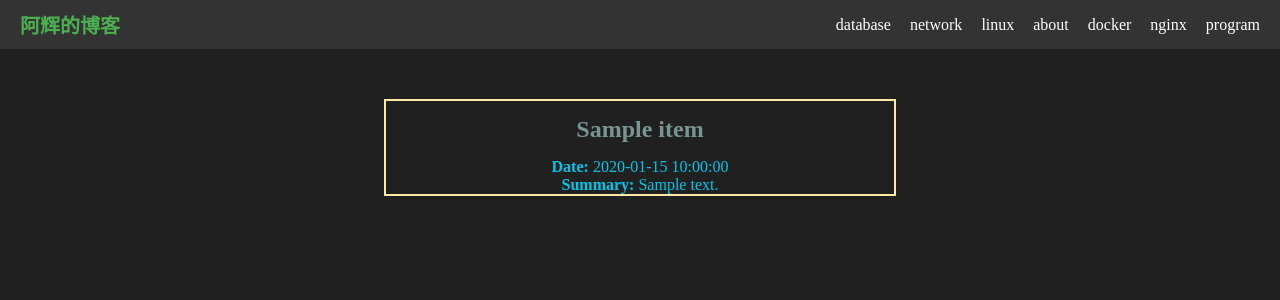
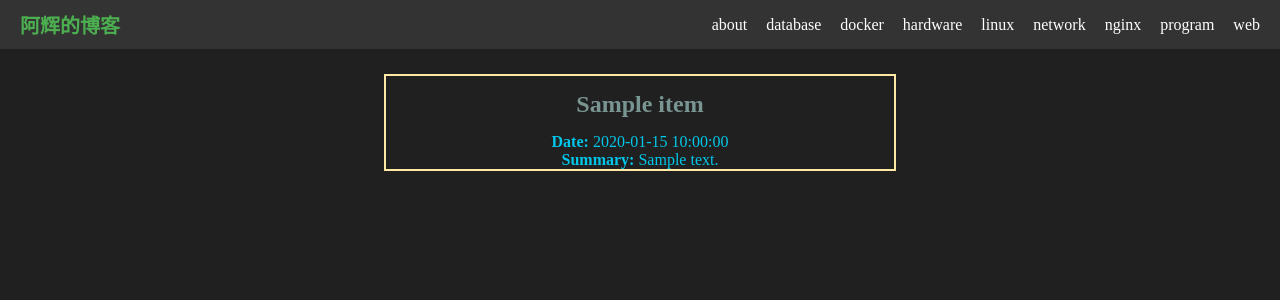
Before and after one commit to Koril33/blogger, a Python web app: template template/category.html in a window 1280 px wide. Shown: the top 300 px of the page. Run offline with Jinja, Linux system fonts and the light colour scheme; the template is opened without the code that fills it: most values are stand-ins (such as "Sample title", 1, 10 or a date in 2020).

Commit message:
fix: 导航栏修改，样式调整

```diff
--- a/css/category.css
+++ b/css/category.css
@@ -51,16 +51,16 @@ hr {
 
 .category {
     text-align: center;
-    margin-top: 50px;
-    margin-bottom: 50px;
+    margin-top: 25px;
+    margin-bottom: 25px;
     width: clamp(250px, 40%, 800px);
     border: 2px solid #ffe9a5;
 }
 
 .article {
     text-align: center;
-    margin-top: 50px;
-    margin-bottom: 50px;
+    margin-top: 25px;
+    margin-bottom: 25px;
     width: clamp(250px, 40%, 800px);
     border: 2px solid #c1f2ef;
 }
--- a/template/category.html
+++ b/template/category.html
@@ -10,13 +10,15 @@
 <nav>
     <a href="/blog/index.html" class="brand">阿辉的博客</a>
     <div class="nav-links">
+        <a href="/blog/about/index.html">about</a>
         <a href="/blog/database/index.html">database</a>
+        <a href="/blog/docker/index.html">docker</a>
+        <a href="/blog/hardware/index.html">hardware</a>
+        <a href="/blog/linux/index.html">linux</a>
         <a href="/blog/network/index.html">network</a>
-        <a href="/blog/linux/index.html">linux</a>
-        <a href="/blog/about/index.html">about</a>
-        <a href="/blog/docker/index.html">docker</a>
         <a href="/blog/nginx/index.html">nginx</a>
         <a href="/blog/program/index.html">program</a>
+        <a href="/blog/web/index.html">web</a>
     </div>
 </nav>
 
```
Also changed, not shown: template/article.html (+5 -3 lines).
